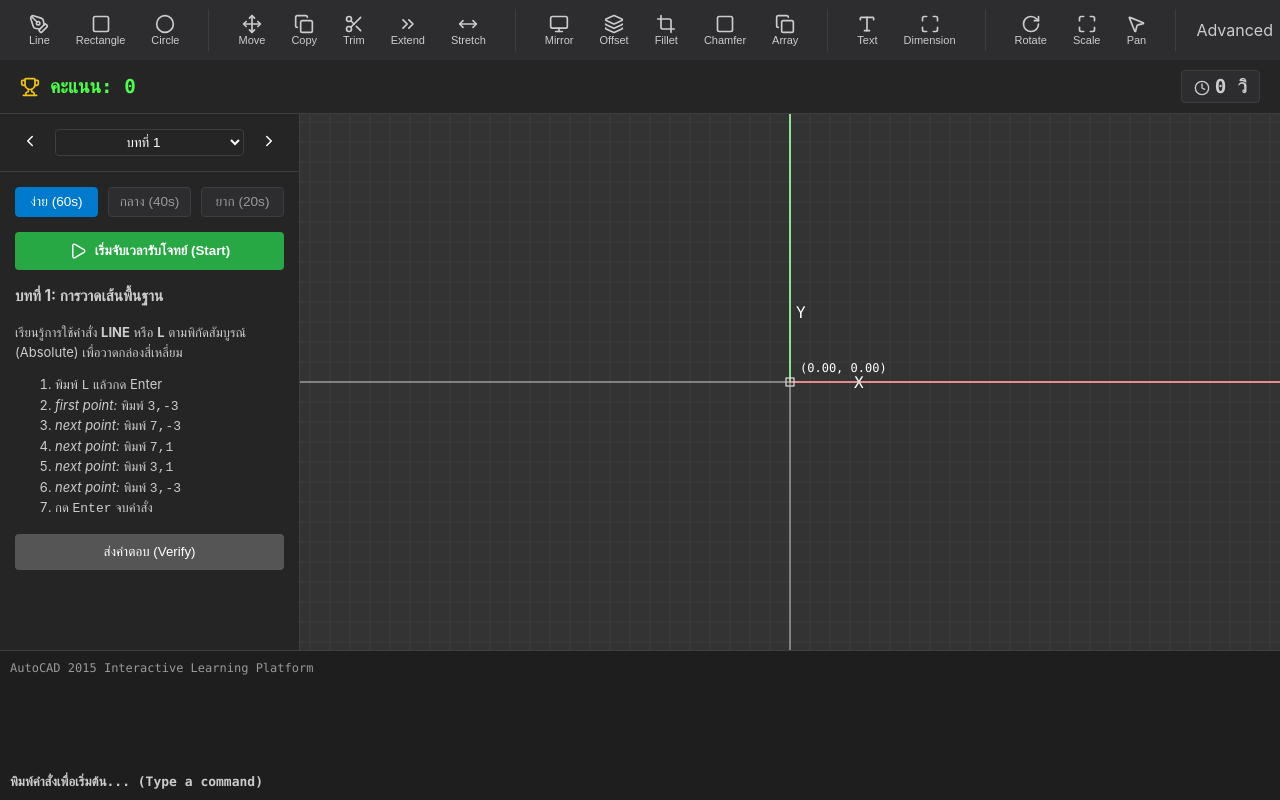
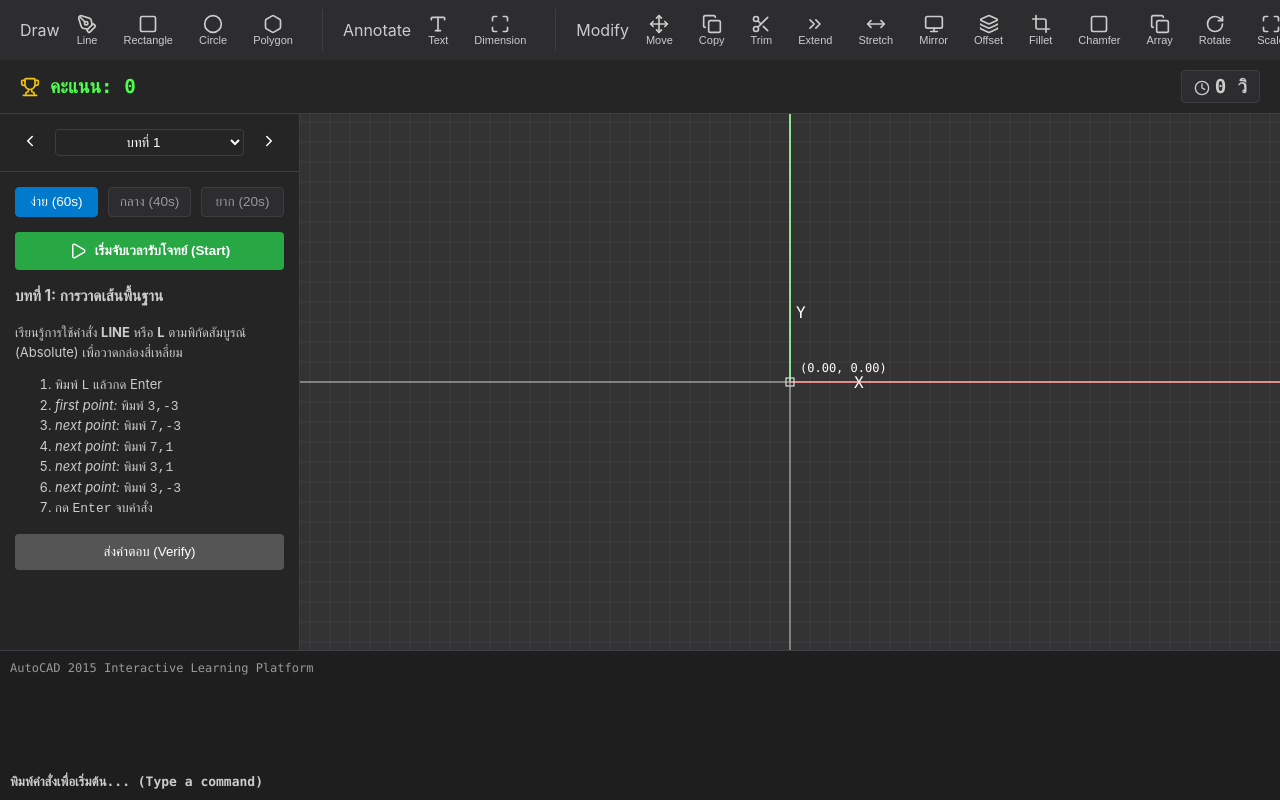
Before and after one commit to taneech2/autocad, a React (Vite) app: page / in a window 1280 px wide. Built offline with nearby package versions, Linux system fonts and the light colour scheme.

Commit message:
Organize ribbon to Draw/Annotate/Modify

```diff
--- a/src/App.tsx
+++ b/src/App.tsx
@@ -292,6 +292,7 @@ function App() {
     <div className="app-container">
       <header className="ribbon" style={{ borderBottom: 'none' }}>
         <div className="ribbon-group">
+          <div className="ribbon-group-title">Draw</div>
           <button className={`ribbon-button ${activeCommand === 'LINE' ? 'active' : ''}`} onClick={() => handleCommandClick('LINE')}>
             <PenTool size={20} /><span>Line</span>
           </button>
@@ -301,8 +302,23 @@ function App() {
           <button className={`ribbon-button ${activeCommand === 'CIRCLE' ? 'active' : ''}`} onClick={() => handleCommandClick('CIRCLE')}>
             <Circle size={20} /><span>Circle</span>
           </button>
+          <button className={`ribbon-button ${activeCommand === 'POLYGON' ? 'active' : ''}`} onClick={() => handleCommandClick('POLYGON')}>
+            <Hexagon size={20} /><span>Polygon</span>
+          </button>
         </div>
+
         <div className="ribbon-group">
+          <div className="ribbon-group-title">Annotate</div>
+          <button className={`ribbon-button ${activeCommand === 'TEXT' ? 'active' : ''}`} onClick={() => handleCommandClick('TEXT')}>
+            <Type size={20} /><span>Text</span>
+          </button>
+          <button className={`ribbon-button ${activeCommand === 'DIMENSION' ? 'active' : ''}`} onClick={() => handleCommandClick('DIMENSION')}>
+            <Maximize size={20} /><span>Dimension</span>
+          </button>
+        </div>
+
+        <div className="ribbon-group">
+          <div className="ribbon-group-title">Modify</div>
           <button className={`ribbon-button ${activeCommand === 'MOVE' ? 'active' : ''}`} onClick={() => handleCommandClick('MOVE')}>
             <Move size={20} /><span>Move</span>
           </button>
@@ -318,8 +334,6 @@ function App() {
           <button className={`ribbon-button ${activeCommand === 'STRETCH' ? 'active' : ''}`} onClick={() => handleCommandClick('STRETCH')}>
             <MoveHorizontal size={20} /><span>Stretch</span>
           </button>
-        </div>
-        <div className="ribbon-group">
           <button className={`ribbon-button ${activeCommand === 'MIRROR' ? 'active' : ''}`} onClick={() => handleCommandClick('MIRROR')}>
             <Monitor size={20} /><span>Mirror</span>
           </button>
@@ -335,35 +349,24 @@ function App() {
           <button className={`ribbon-button ${activeCommand === 'ARRAY' ? 'active' : ''}`} onClick={() => handleCommandClick('ARRAY')}>
             <Copy size={20} /><span>Array</span>
           </button>
-        </div>
-        <div className="ribbon-group">
-          <button className={`ribbon-button ${activeCommand === 'TEXT' ? 'active' : ''}`} onClick={() => handleCommandClick('TEXT')}>
-            <Type size={20} /><span>Text</span>
-          </button>
-          <button className={`ribbon-button ${activeCommand === 'DIMENSION' ? 'active' : ''}`} onClick={() => handleCommandClick('DIMENSION')}>
-            <Maximize size={20} /><span>Dimension</span>
-          </button>
-        </div>
-        <div className="ribbon-group">
           <button className={`ribbon-button ${activeCommand === 'ROTATE' ? 'active' : ''}`} onClick={() => handleCommandClick('ROTATE')}>
             <RotateCw size={20} /><span>Rotate</span>
           </button>
           <button className={`ribbon-button ${activeCommand === 'SCALE' ? 'active' : ''}`} onClick={() => handleCommandClick('SCALE')}>
             <Maximize size={20} /><span>Scale</span>
           </button>
+          <button className={`ribbon-button ${activeCommand === 'EXPLODE' ? 'active' : ''}`} onClick={() => handleCommandClick('EXPLODE')}>
+            <Bomb size={20} /><span>Explode</span>
+          </button>
+        </div>
+
+        <div className="ribbon-group">
+          <div className="ribbon-group-title">View</div>
           <button className={`ribbon-button ${activeCommand === 'PAN' ? 'active' : ''}`} onClick={() => handleCommandClick('PAN')}>
             <MousePointer2 size={20} /><span>Pan</span>
           </button>
         </div>
-        <div className="ribbon-group">
-          <div className="ribbon-group-title">Advanced</div>
-          <button className={`ribbon-button ${activeCommand === 'POLYGON' ? 'active' : ''}`} onClick={() => handleCommandClick('POLYGON')}>
-            <Hexagon size={20} /><span>Polygon</span>
-          </button>
-          <button className={`ribbon-button ${activeCommand === 'EXPLODE' ? 'active' : ''}`} onClick={() => handleCommandClick('EXPLODE')}>
-            <Bomb size={20} /><span>Explode</span>
-          </button>
-        </div>
+
         <div style={{ marginLeft: 'auto', display: 'flex', alignItems: 'center', color: '#888', fontSize: '12px', paddingRight: '10px' }}>
           <span>สร้างโดยครูธานี ชมสุข</span>
         </div>
--- a/src/DrawingCanvas.tsx
+++ b/src/DrawingCanvas.tsx
@@ -150,12 +150,16 @@ const scalePoint = (pt: Point, origin: Point, factor: number): Point => {
 const mirrorPoint = (pt: Point, p1: Point, p2: Point): Point => {
   const dx = p2.x - p1.x;
   const dy = p2.y - p1.y;
-  if (dx === 0 && dy === 0) return pt;
-  const a = (dx * dx - dy * dy) / (dx * dx + dy * dy);
-  const b = 2 * dx * dy / (dx * dx + dy * dy);
+  const sqDist = dx * dx + dy * dy;
+  if (sqDist === 0) return { x: pt.x, y: pt.y };
+
+  const a = (dx * dx - dy * dy) / sqDist;
+  const b = 2 * dx * dy / sqDist;
+  const x = pt.x - p1.x;
+  const y = pt.y - p1.y;
   return {
-    x: a * (pt.x - p1.x) + b * (pt.y - p1.y) + p1.x,
-    y: b * (pt.x - p1.x) - a * (pt.y - p1.y) + p1.y
+    x: p1.x + a * x + b * y,
+    y: p1.y + b * x - a * y
   };
 };
 
```
